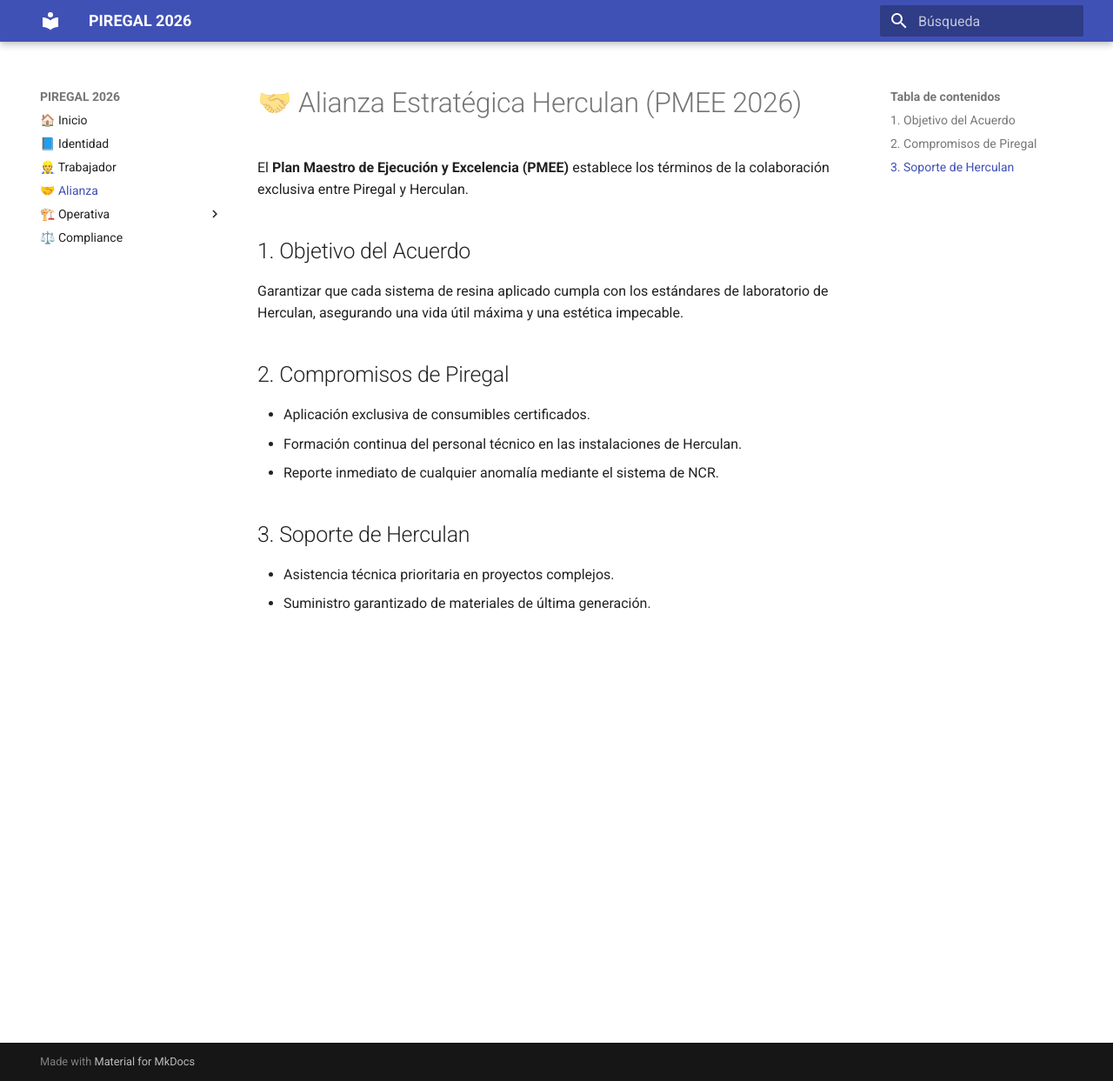
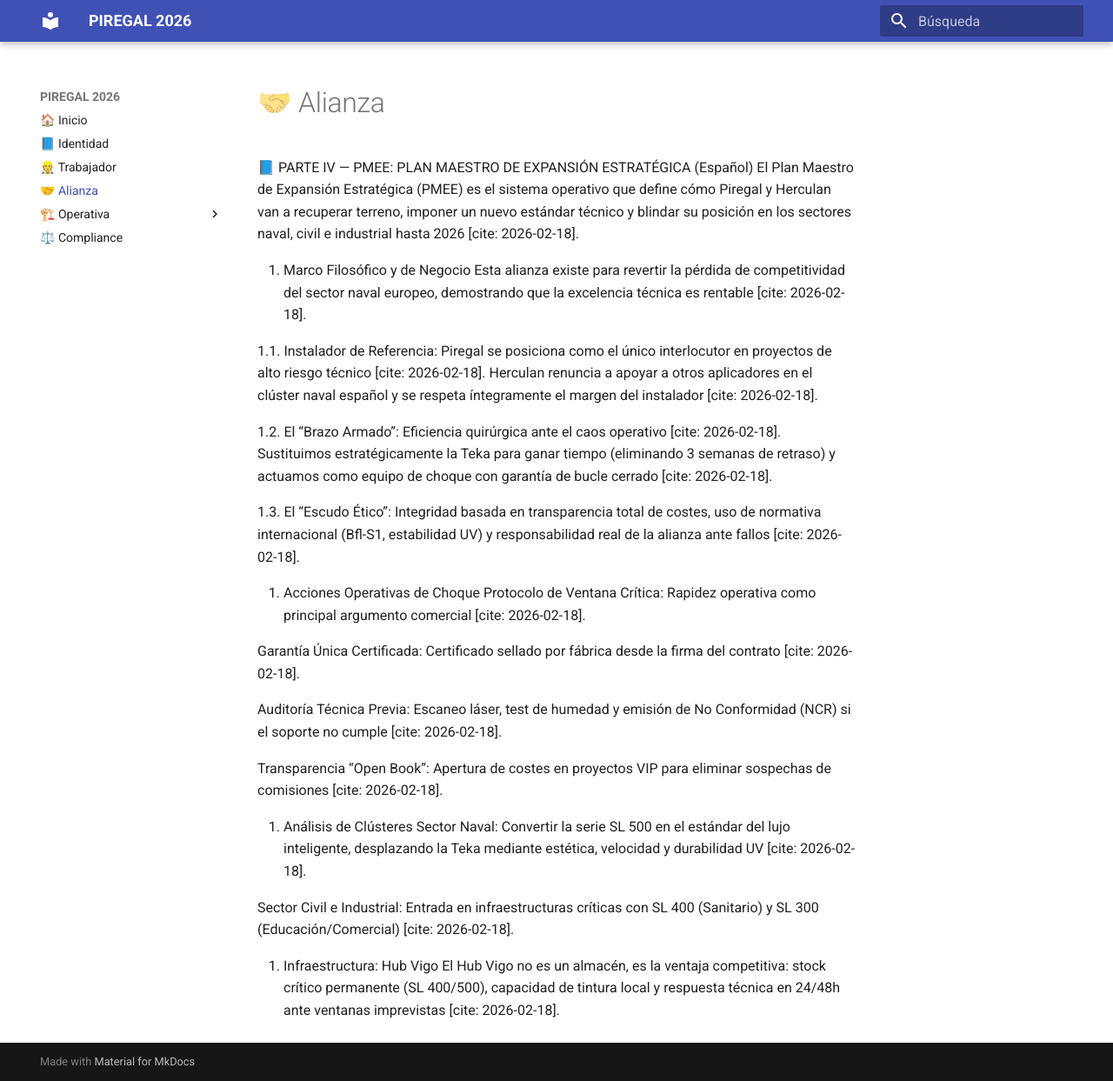
Before and after one commit to bernardezgatosergio-ai/piregal-governance, an MkDocs documentation site: the page built from docs/v3-alianza/pmee.md, in a window 1280 px wide and 1243 px high. Shown: the whole window at 87% size. Built offline with MkDocs 1.6.1 and Material for MkDocs 9.7.7, drawn with Linux system fonts in a browser that asks for light colours.

Commit message:
Update pmee.md

```diff
--- a/docs/v3-alianza/pmee.md
+++ b/docs/v3-alianza/pmee.md
@@ -1,15 +1,28 @@
-# 🤝 Alianza Estratégica Herculan (PMEE 2026)
+📘 PARTE IV — PMEE: PLAN MAESTRO DE EXPANSIÓN ESTRATÉGICA (Español)
+El Plan Maestro de Expansión Estratégica (PMEE) es el sistema operativo que define cómo Piregal y Herculan van a recuperar terreno, imponer un nuevo estándar técnico y blindar su posición en los sectores naval, civil e industrial hasta 2026 [cite: 2026-02-18].
 
-El **Plan Maestro de Ejecución y Excelencia (PMEE)** establece los términos de la colaboración exclusiva entre Piregal y Herculan.
+1. Marco Filosófico y de Negocio
+Esta alianza existe para revertir la pérdida de competitividad del sector naval europeo, demostrando que la excelencia técnica es rentable [cite: 2026-02-18].
 
-## 1. Objetivo del Acuerdo
-Garantizar que cada sistema de resina aplicado cumpla con los estándares de laboratorio de Herculan, asegurando una vida útil máxima y una estética impecable.
+1.1. Instalador de Referencia: Piregal se posiciona como el único interlocutor en proyectos de alto riesgo técnico [cite: 2026-02-18]. Herculan renuncia a apoyar a otros aplicadores en el clúster naval español y se respeta íntegramente el margen del instalador [cite: 2026-02-18].
 
-## 2. Compromisos de Piregal
-* Aplicación exclusiva de consumibles certificados.
-* Formación continua del personal técnico en las instalaciones de Herculan.
-* Reporte inmediato de cualquier anomalía mediante el sistema de NCR.
+1.2. El “Brazo Armado”: Eficiencia quirúrgica ante el caos operativo [cite: 2026-02-18]. Sustituimos estratégicamente la Teka para ganar tiempo (eliminando 3 semanas de retraso) y actuamos como equipo de choque con garantía de bucle cerrado [cite: 2026-02-18].
 
-## 3. Soporte de Herculan
-* Asistencia técnica prioritaria en proyectos complejos.
-* Suministro garantizado de materiales de última generación.
+1.3. El “Escudo Ético”: Integridad basada en transparencia total de costes, uso de normativa internacional (Bfl-S1, estabilidad UV) y responsabilidad real de la alianza ante fallos [cite: 2026-02-18].
+
+2. Acciones Operativas de Choque
+Protocolo de Ventana Crítica: Rapidez operativa como principal argumento comercial [cite: 2026-02-18].
+
+Garantía Única Certificada: Certificado sellado por fábrica desde la firma del contrato [cite: 2026-02-18].
+
+Auditoría Técnica Previa: Escaneo láser, test de humedad y emisión de No Conformidad (NCR) si el soporte no cumple [cite: 2026-02-18].
+
+Transparencia “Open Book”: Apertura de costes en proyectos VIP para eliminar sospechas de comisiones [cite: 2026-02-18].
+
+3. Análisis de Clústeres
+Sector Naval: Convertir la serie SL 500 en el estándar del lujo inteligente, desplazando la Teka mediante estética, velocidad y durabilidad UV [cite: 2026-02-18].
+
+Sector Civil e Industrial: Entrada en infraestructuras críticas con SL 400 (Sanitario) y SL 300 (Educación/Comercial) [cite: 2026-02-18].
+
+4. Infraestructura: Hub Vigo
+El Hub Vigo no es un almacén, es la ventaja competitiva: stock crítico permanente (SL 400/500), capacidad de tintura local y respuesta técnica en 24/48h ante ventanas imprevistas [cite: 2026-02-18].
```
